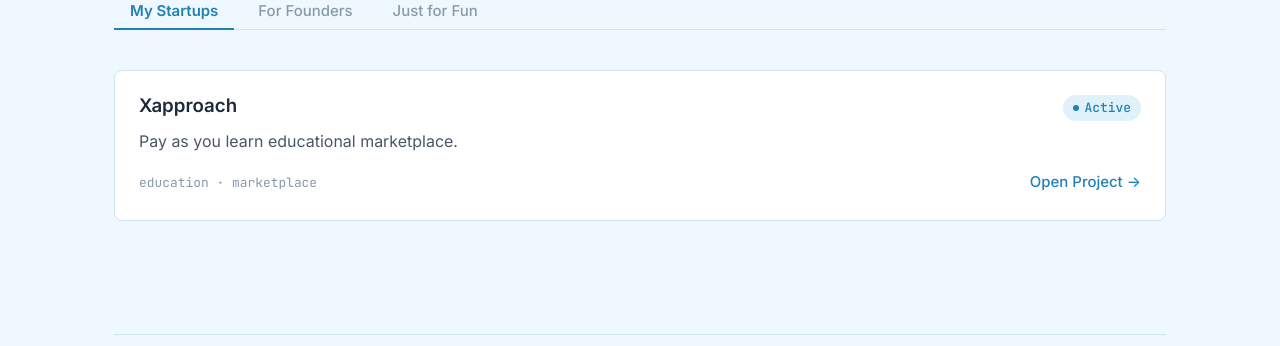
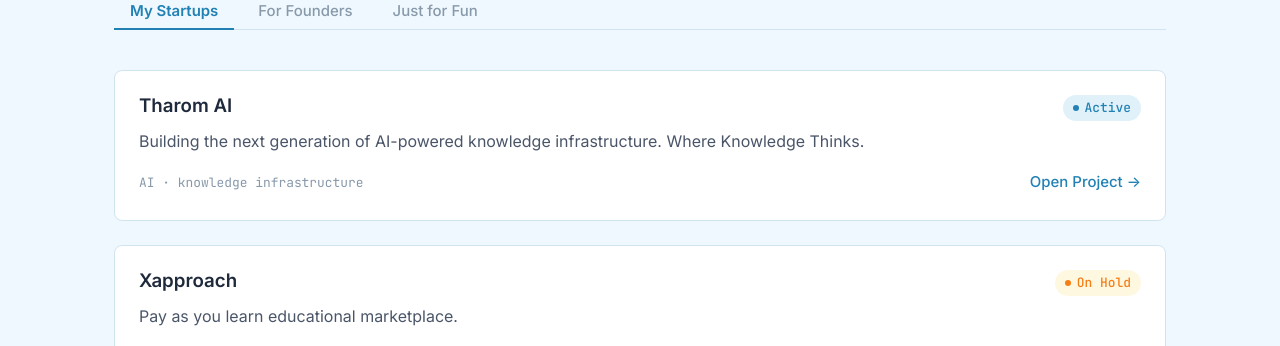
Before and after one commit to rizwanrko77/iamrizwan, a Next.js app: page /projects in a window 1280 px wide. Shown: the part 372-718 px from the top of the page. Built offline with nearby package versions, Linux system fonts and the light colour scheme; no server answers.

Commit message:
feat: add Tharom AI as active startup, move Xapproach to on hold

```diff
--- a/src/app/bio/page.tsx
+++ b/src/app/bio/page.tsx
@@ -5,7 +5,7 @@ import Link from "next/link";
 
 export const metadata: Metadata = {
   title: "Bio - Mohd Rizwan",
-  description: "Built startups alone, placed 2,500+ candidates. Built Humgrow, grew it to 32 people, shut it down myself in 2025. Now building XApproach, solo.",
+  description: "Built startups alone, placed 2,500+ candidates. Built Humgrow, grew it to 32 people, shut it down myself in 2025. Now building Tharom AI, solo.",
 };
 
 export default function Bio() {
@@ -43,7 +43,7 @@ export default function Bio() {
           <p>I kept RKOSPL alive, with <a href="https://malpaniassociates.com" target="_blank" rel="noopener noreferrer">Naman Malpani</a> helping me hold it together. My first company wasn't going to end as a complete failure.</p>
 
           <h2 className="mt-5" style={{ fontSize: '1.5rem', marginBottom: '1rem', marginTop: '3rem' }}>What I'm doing now</h2>
-          <p>I'm building <a href="https://xapproach.com" target="_blank" rel="noopener noreferrer">XApproach</a> under RKOSPL - a learning platform powered by AI, controlled by experts. It's pre-user right now. I'm building it alone, on purpose - the moment I bring someone in, I owe them something, and right now I want zero expectations on anyone but me.</p>
+          <p>I'm building <a href="https://tharom.com" target="_blank" rel="noopener noreferrer">Tharom AI</a> under RKOSPL - the next generation of AI-powered knowledge infrastructure. I'm building alone, on purpose - the moment I bring someone in, I owe them something, and right now I want zero expectations on anyone but me.</p>
           <p>I'm not repeating the Humgrow mistake. One product, one thing at a time, in the right order.</p>
           <p>Everything above is the reason I can be useful to a founder today. I've built something from nothing, run it solo, made almost every mistake there is to make at scale, and shut it down myself when it was the right call. I know what a small mistake looks like before it becomes the one that ends the company - because I've lived on both sides of that line.</p>
         </section>
--- a/src/app/globals.css
+++ b/src/app/globals.css
@@ -624,6 +624,11 @@ hr {
   color: var(--accent);
 }
 
+.status-chip--hold {
+  background-color: #FFF8E1;
+  color: #F57F17;
+}
+
 .status-chip--exit {
   background-color: #E8F5E9;
   color: #2E7D32;
@@ -642,6 +647,10 @@ hr {
 
 .status-chip--active .status-chip__dot {
   background-color: var(--accent);
+}
+
+.status-chip--hold .status-chip__dot {
+  background-color: #F57F17;
 }
 
 .status-chip--exit .status-chip__dot {
--- a/src/app/projects/layout.tsx
+++ b/src/app/projects/layout.tsx
@@ -2,7 +2,7 @@ import { Metadata } from "next";
 
 export const metadata: Metadata = {
   title: "Projects - Mohd Rizwan",
-  description: "Startups, founder tools, and fun builds - Xapproach, Time, and more.",
+  description: "Startups, founder tools, and fun builds - Tharom AI, Xapproach, Time, and more.",
 };
 
 export default function ProjectsLayout({ children }: { children: React.ReactNode }) {
--- a/src/app/projects/page.tsx
+++ b/src/app/projects/page.tsx
@@ -52,12 +52,29 @@ export default function Projects() {
             <section className="section">
               <div className="projects-list" style={{ display: 'flex', flexDirection: 'column', gap: 'var(--space-3)' }}>
 
+                {/* Tharom AI */}
+                <div className="card">
+                  <div style={{ display: 'flex', justifyContent: 'space-between', alignItems: 'flex-start', marginBottom: 'var(--space-1)' }}>
+                    <h3 className="card__title" style={{ marginBottom: 0 }}>Tharom AI</h3>
+                    <span className="status-chip status-chip--active" style={{ marginBottom: 0 }}>
+                      <span className="status-chip__dot"></span> Active
+                    </span>
+                  </div>
+                  <p className="card__body">Building the next generation of AI-powered knowledge infrastructure. Where Knowledge Thinks.</p>
+                  <div style={{ display: 'flex', justifyContent: 'space-between', alignItems: 'center' }}>
+                    <span className="project-card__tags" style={{ marginBottom: 0 }}>AI · knowledge infrastructure</span>
+                    <TrackedLink href="https://tharom.com" target="_blank" rel="noopener noreferrer" className="card__link" eventName="project_clicked" eventParams={{ project: 'Tharom AI' }}>
+                      Open Project <span>→</span>
+                    </TrackedLink>
+                  </div>
+                </div>
+
                 {/* XApproach */}
                 <div className="card">
                   <div style={{ display: 'flex', justifyContent: 'space-between', alignItems: 'flex-start', marginBottom: 'var(--space-1)' }}>
                     <h3 className="card__title" style={{ marginBottom: 0 }}>Xapproach</h3>
-                    <span className="status-chip status-chip--active" style={{ marginBottom: 0 }}>
-                      <span className="status-chip__dot"></span> Active
+                    <span className="status-chip status-chip--hold" style={{ marginBottom: 0 }}>
+                      <span className="status-chip__dot"></span> On Hold
                     </span>
                   </div>
                   <p className="card__body">Pay as you learn educational marketplace.</p>
@@ -132,7 +149,7 @@ export default function Projects() {
                   <p className="card__body">Simple resume building and updating tool.</p>
                   <div style={{ display: 'flex', justifyContent: 'space-between', alignItems: 'center' }}>
                     <span className="project-card__tags" style={{ marginBottom: 0 }}>tool · resume · productivity</span>
-                    <TrackedLink href="https://resumetool.iamrizwan.com" target="_blank" rel="noopener noreferrer" className="card__link" eventName="project_clicked" eventParams={{ project: 'Resume Tool' }}>
+                    <TrackedLink href="https://resumetoolai.iamrizwan.com" target="_blank" rel="noopener noreferrer" className="card__link" eventName="project_clicked" eventParams={{ project: 'Resume Tool' }}>
                       Open Project <span>→</span>
                     </TrackedLink>
                   </div>
--- a/src/components/Footer.tsx
+++ b/src/components/Footer.tsx
@@ -6,9 +6,10 @@ import FadeIn from './FadeIn';
 import TrackedLink from './TrackedLink';
 
 const projectsList = [
-  { name: 'Xapproach', href: 'https://xapproach.com', category: 'Startup' },
+  { name: 'Tharom AI', href: 'https://tharom.com', category: 'Startup' },
+  { name: 'Xapproach', href: 'https://xapproach.com', category: 'Startup · On Hold' },
   { name: 'Time', href: 'https://time.iamrizwan.com/', category: 'For Founders' },
-  { name: 'Simple AI Resume Tool', href: 'https://resumetool.iamrizwan.com', category: 'Just for Fun' },
+  { name: 'Simple AI Resume Tool', href: 'https://resumetoolai.iamrizwan.com', category: 'Just for Fun' },
 ];
 
 export default function Footer() {
@@ -91,8 +92,7 @@ export default function Footer() {
                         eventName="footer_project_clicked"
                         eventParams={{ project: project.name }}
                       >
-                        <span className="footer-dropdown__item-name">{project.name}</span>
-                        <span className="footer-dropdown__item-category">{project.category}</span>
+                      <span className="footer-dropdown__item-name">{project.name}</span>
                       </TrackedLink>
                     ))}
                     <div className="footer-dropdown__divider" />
```
